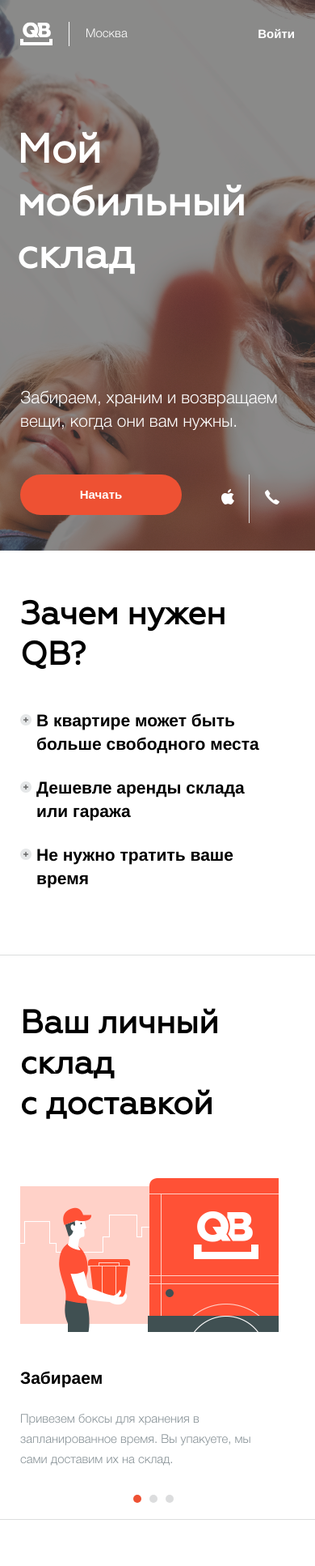
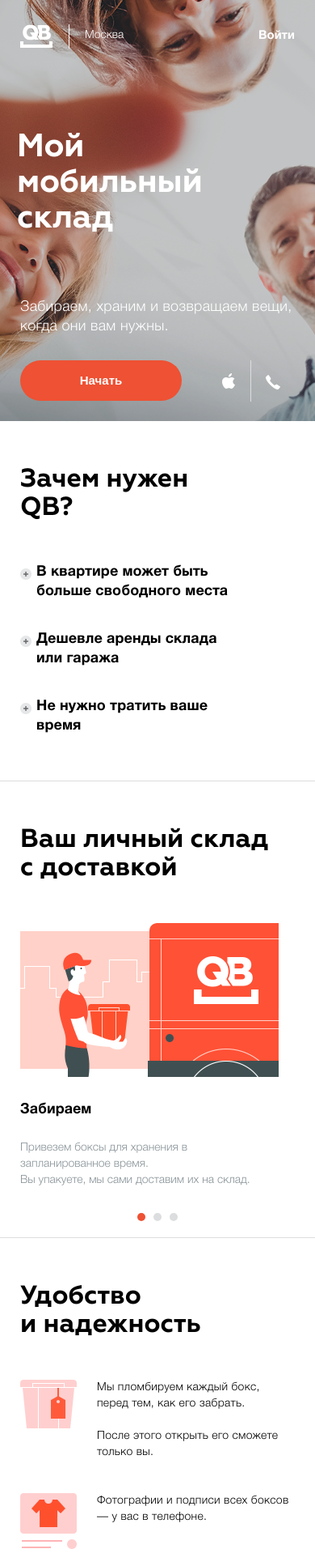
Before and after one commit to kholstinin/BQmarkup, a website: page index.html in a window 390 px wide. Shown: the top 1934 px of the page at 81% size. Drawn offline with Linux system fonts and the light colour scheme.

Commit message:
update markup, add fonts

```diff
--- a/index.html
+++ b/index.html
@@ -11,7 +11,7 @@
 </head>
 <body>
 <header>
-    <div class="header__head_wrapper">
+    <div class="header__head-wrapper">
         <div class="header__logo"><img src="img/logo.png"></div>
         <div class="header__city">Москва</div>
         <div class="header__phone">+7 (495) 120-2100</div>
@@ -26,7 +26,7 @@
             когда они вам нужны.</h3>
     </div>
 
-    <button class="btn btn__accent btn__small header__btn">Начать</button>
+    <button class="btn btn__type_accent btn__size_small header__btn">Начать</button>
     <div class="header__mobile-widget">
         <div class="header__mobile_icon header__download_mobile"><img src="img/mobile_apple.png" /></div>
         <div class="header__mobile_icon header__call_mobile"><img src="img/mobile_call.png" /></div>
@@ -36,7 +36,7 @@
 </header>
 
 <section class="section section_one">
-    <h2 class="section__header section_one__header">Зачем нужен<br/> QB?</h2>
+    <h2 class="section__header section__header_one">Зачем нужен<br/> QB?</h2>
 
     <div class="section_one__card_and_slider_wrapper">
         <div class="card section_one__card section_one__card_one">
@@ -52,9 +52,8 @@
                 <img src="img/slider.png">
                 <img class="section_one__slider_round_img" src="img/slider_roung.png">
                 <div class="section_one__slider_text">
-                    <h3 class="section_one__slider_header"><img src="img/plus.png" class="spoiler__switcher"/>Ваш
-                        ребенок вырос?</h3>
-                    <h3>Освободите детскую от игрушек</h3>
+                    <h3 class="section_one__slider_header">Ваш ребенок вырос?</h3>
+                    <h3>Освободите детскую<br/> от игрушек</h3>
                 </div>
             </div>
             <div class="slider__control">
@@ -91,7 +90,7 @@
         <div class="card_img">
             <img src="img/take.png"/>
             <div class="card_img__header"><h3>Забираем</h3></div>
-            <div class="card_img__text">Привезем боксы для хранения в запланированное время.
+            <div class="card_img__text">Привезем боксы для хранения в запланированное время.<br/>
                 Вы упакуете, мы сами доставим их на склад.
             </div>
         </div>
@@ -100,7 +99,7 @@
             <img src="img/save.png"/>
             <div class="card_img__header"><h3>Храним</h3></div>
             <div class="card_img__text">Боксы находятся на чистом и теплом складе
-                столько, сколько нужно.
+                столько, сколько нужно. <br/>
                 От 150 ₽ за бокс в месяц.
             </div>
         </div>
@@ -147,18 +146,18 @@
                 <div class="card_icon__text"><h4>Вы выбираете боксы для доставки<br/> прямо в приложении.</h4></div>
             </div>
 
-            <button class="btn btn__large section_three_btn"><img
+            <button class="btn btn__size_large section_three_btn"><img
                     src="img/apple.png"/><span>Скачать приложение</span>
             </button>
         </div>
     </div>
 
-    <div class="section_three__phone_wrapper">
+    <div class="section_three__phone_wrapper_mobile">
         <img class="section_three__phone_mobile" src="img/mobile_iphone.png" />
     </div>
 
-    <button class="btn section_three__mobile_btn">
-        <img class="section_three__mobile_btn_icon" src="img/apple_white.png" />
+    <button class="btn section_three__btn_mobile">
+        <img class="section_three__btn_mobile_icon" src="img/apple_white.png" />
         Скачать iOS приложение
     </button>
 
@@ -205,7 +204,7 @@
             </div>
         </div>
 
-        <button class="btn btn__large btn__accent">Заказать боксы</button>
+        <button class="btn btn__size_large btn__type_accent">Заказать боксы</button>
     </div>
     <div class="section_four__slider slider">
         <div class="slider__body slider__small">
@@ -288,7 +287,7 @@
             <h3>Выберите удобный день, чтобы сдать вещи<br/> на хранение.</h3>
             <div class="feedback_card__input-wrapper">
                 <div class="feedback_card__input"></div>
-                <button class="btn btn__accent btn__large feedback_card__btn">Далее</button>
+                <button class="btn btn__type_accent btn__size_large feedback_card__btn">Далее</button>
             </div>
         </div>
         <div class="feedback_card__image"><img src="img/boxes.png"/></div>
--- a/sass/styles/button.scss
+++ b/sass/styles/button.scss
@@ -16,14 +16,14 @@
   border-style: none;
 }
 
-.btn__large {
+.btn__size_large {
   width: 240px;
 }
 
-.btn__small {
+.btn__size_small {
   width: 200px;
 }
 
-.btn__accent {
+.btn__type_accent {
   background-color: $accent-color-btn;
 }
--- a/sass/styles/header.scss
+++ b/sass/styles/header.scss
@@ -2,15 +2,15 @@
   max-width: 1280px;
   position: relative;
   margin: 0 auto;
-  padding: 27px 100px 44px 100px;
+  padding: 25px 100px 50px 100px;
   background: url('../img/header.png') no-repeat;
   background-position: center;
   color: #fff;
 }
 
-.header__head_wrapper {
-  height: 30px;
-  line-height: 30px;
+.header__head-wrapper {
+  height: 28px;
+  line-height: 28px;
 }
 
 .header__logo {
@@ -23,7 +23,7 @@
 
 .header__city {
   float: left;
-  margin: 0 20px;
+  margin: 0 19px;
 }
 
 .header__phone {
@@ -32,7 +32,7 @@
 
 .header__download {
   float: right;
-  margin-right: 20px;
+  margin-right: 24px;
   cursor: pointer;
 }
 
@@ -46,21 +46,23 @@
 }
 
 .header__article {
-  margin: 98px 0 0 -4px;
+  margin: 102px 0 0 -4px;
   max-width: 350px;
   height: 183px;
   font-family: "Geometria";
   font-weight: bold;
   line-height: 65px;
+  letter-spacing: -0.4px;
 }
 
 .header__comments {
-  max-width: 390px;
-  margin-top: 140px;
+  max-width: 400px;
+  margin-top: 142px;
+  letter-spacing: 0.3px;
 }
 
 .header__btn {
-  margin-top: 50px;
+  margin-top: 42px;
 }
 
 .header__bottom_icon {
@@ -87,14 +89,14 @@
 
 .header__more_text {
   position: absolute;
-  right: 170px;
-  bottom: 69px;
+  right: 173px;
+  bottom: 68px;
 }
 
 .header__mobile-widget {
   display: none;
   float: right;
-  margin-top: 50px;
+  margin-top: 30px;
   height: 50px;
 }
 
@@ -103,7 +105,7 @@
 }
 
 .header__call_mobile {
-  padding: 19px;
+  padding: 18px 18px 11px 18px;
   border-left: 1px solid $border-color;
 
   img {
@@ -113,7 +115,7 @@
 }
 
 .header__download_mobile {
-  padding: 18px;
+  padding: 16px 19px 12px 19px;
 
   img {
     width: 16px;
--- a/sass/styles/main.scss
+++ b/sass/styles/main.scss
@@ -16,24 +16,38 @@
 
 body {
   margin: 0;
-  font-family: "Helvetica Neue", serif;
+  font-family: 'Helvetica Neue', serif;
   font-size: $base-font-size;
 }
 
 @font-face {
-  font-family: "Helvetica Neue";
+  font-family: 'Helvetica Neue';
   src: url('../fonts/HelveticaNeue.otf');
+  font-weight: normal;
 }
 
 @font-face {
-  font-family: "Geometria";
+  font-family: 'Helvetica Neue';
+  src: url('../fonts/HelveticaNeueBold.otf');
+  font-weight: bold;
+}
+
+@font-face {
+  font-family: 'Geometria';
   src: url('../fonts/Geometria.otf');
+  font-weight: normal;
+}
+
+@font-face {
+  font-family: 'Geometria';
+  src: url('../fonts/GeometriaBold.otf');
+  font-weight: bold;
 }
 
 .section__header {
+  line-height: 50px;
+  font-family: 'Geometria';
   font-weight: bold;
-  line-height: 50px;
-  font-family: "Geometria";
 }
 
 h3 {
--- a/sass/styles/media.scss
+++ b/sass/styles/media.scss
@@ -1,25 +1,27 @@
 @media (max-width: 500px) {
   // Global
 
+  body {
+    font-size: $mobile-base-font-size;
+  }
+
   .section {
-    padding-left: 25px;
-    padding-right: 25px;
+    padding: 55px 25px 55px 25px;
   }
 
   header {
-    padding-left: 25px;
-    padding-right: 25px;
+    padding: 30px 25px 25px 25px;
   }
 
-  h1 {
-    font-size: 50px;
+  .section__header {
+    line-height: 35px;
+  }
+
+  h3 {
+    line-height: 24px;
   }
 
   // Header
-
-  header {
-    background-image: url('../img/mobile_header.png');
-  }
 
   .header__download, .header__phone, .header__more_text, .header__bottom_icon {
     display: none
@@ -33,22 +35,35 @@
     display: block;
   }
 
+  .header__article {
+    max-width: 250px;
+    line-height: 44px;
+    height: auto;
+  }
+
+  .header__comments {
+    margin-top: 75px;
+  }
+
+  .header__btn {
+    margin-top: 30px;
+  }
+
   // Section one
 
   .section_one {
-    padding-top: 55px;
-    padding-bottom: 55px;
+    padding-bottom: 20px;
   }
 
   .section_one__slider {
     display: none;
   }
 
-  .section_one__header {
+  .section__header_one {
     position: relative;
     top: auto;
     left: auto;
-    margin-bottom: 40px;
+    margin-bottom: 50px;
   }
 
   .section_one__card {
@@ -57,6 +72,7 @@
 
   .card__header {
     margin-left: 20px;
+    margin-bottom: 35px;
   }
 
   .section_one__cards_wrapper {
@@ -79,8 +95,19 @@
   // Section two
 
   .section_two {
-    padding-top: 60px;
     padding-bottom: 20px;
+  }
+
+  .section_two__header {
+    margin-bottom: 50px;
+  }
+
+  .card_img__header {
+    margin: 25px 0;
+  }
+
+  .card_img__text {
+    line-height: 20px;
   }
 
   .section_two__cards_wrapper {
@@ -99,11 +126,6 @@
 
   // Section three
 
-  .section_three {
-    padding-top: 60px;
-    padding-bottom: 60px;
-  }
-
   .section_three__header {
     position: relative;
     top: auto;
@@ -116,23 +138,41 @@
     margin-bottom: 40px;
   }
 
+  .card_icon__text {
+    h4 {
+      font-size: 14px;
+      line-height: 20px;
+    }
+  }
+
   .card_icon_img {
-    margin-right: 25px;
+    margin: 0 25px 6px 0;
   }
 
   .card_icon_first {
-    margin-top: 105px;
+    margin-top: 50px;
+
+    .card_icon_img {
+      width: 70px;
+      height: 60px;
+    }
   }
 
-  .card_icon_second {
+  .card_icon_second, .card_icon_third {
     margin-top: 0;
+  }
+
+  .card_icon_third {
+    .card_icon_img {
+      margin-bottom: 15px;
+    }
   }
 
   .section_phone_three, .section_three_btn {
     display: none;
   }
 
-  .section_three__phone_wrapper, .section_three__mobile_btn {
+  .section_three__phone_wrapper_mobile, .section_three__btn_mobile {
     display: block;
   }
 
@@ -144,8 +184,10 @@
 
   .section_four {
     flex-direction: column;
-    padding-top: 60px;
-    padding-bottom: 60px;
+  }
+
+  .section_four__control_one {
+    margin-right: 0;
   }
 
   .section_four__slider {
@@ -216,3 +258,9 @@
     display: block;
   }
 }
+
+@media (max-width: 360px) {
+  .header__btn {
+    width: 150px;
+  }
+}
--- a/sass/styles/sectionFive.scss
+++ b/sass/styles/sectionFive.scss
@@ -1,5 +1,5 @@
 .section_five {
-  padding: 82px 100px 61px 100px;
+  padding: 78px 100px 61px 100px;
 }
 
 .section_five__feedbacks-wrapper {
--- a/sass/styles/sectionFour.scss
+++ b/sass/styles/sectionFour.scss
@@ -3,11 +3,11 @@
   flex-direction: row;
   justify-content: space-between;
   border-bottom: 1px solid $border-color;
-  padding: 78px 100px 60px 100px;
+  padding: 80px 100px 60px 100px;
 }
 
 .section__header_four {
-  margin-top: 24px;
+  margin-top: 20px;
 }
 
 .section_four__slider_img {
@@ -28,6 +28,7 @@
 .section_four__comment {
   margin-top: 18px;
   color: $text-gray;
+  letter-spacing: 0.2px;
 
   h4 {
     line-height: 29px;
@@ -49,14 +50,14 @@
 }
 
 .controls_wrapper {
-  margin: 46px 0;
+  margin: 49px 0 51px 0;
   display: flex;
   flex-direction: row;
   justify-content: space-between;
 }
 
 .control {
-  width: 320px;
+  max-width: 320px;
   height: 6px;
   background-color: #e5e6e7;
   margin: 17px 0 45px 0;
@@ -107,6 +108,8 @@
   background-color: $border-color;
 }
 
+
+
 .controls_mobile_result {
   display: none;
   flex-direction: row;
--- a/sass/styles/sectionOne.scss
+++ b/sass/styles/sectionOne.scss
@@ -1,9 +1,9 @@
 .section_one {
   border-bottom: 1px solid $border-color;
-  padding: 80px 100px 0 100px;
+  padding: 80px 100px 55px 100px;
 }
 
-.section_one__header {
+.section__header_one {
   position: absolute;
   top: 92px;
   left: 100px;
@@ -18,14 +18,14 @@
 
 .section_one__slider_round_img {
   position: absolute;
-  top: 155px;
-  left: 380px;
+  top: 158px;
+  left: 379px;
 }
 
 .section_one__slider_text {
   position: absolute;
-  right: 39px;
-  top: 28px;
+  right: 41px;
+  top: 30px;
   width: 129px;
 
   h3 {
@@ -44,29 +44,34 @@
   justify-content: flex-end;
 }
 
+.spoiler__switcher {
+  display: none;
+}
+
+.card {
+  letter-spacing: 0.3px;
+}
+
 .card__header {
   font-weight: bold;
   position: relative;
-}
-
-.spoiler__switcher {
-  display: none;
+  letter-spacing: 0.1px;
 }
 
 .card__text {
   color: $text-gray;
   line-height: 23px;
-  margin-bottom: 30px;
+  margin-bottom: 28px;
 }
 
 .section_one__card_one {
-  max-width: 306px;
+  max-width: 310px;
   align-self: flex-end;
-  margin-bottom: 55px;
+  margin-bottom: 26px;
 }
 
 .card__header_card_one {
-  margin-bottom: 25px;
+  margin-bottom: 26px;
 }
 
 .section_one__card_two {
@@ -79,8 +84,8 @@
 }
 
 .section_one__card_three {
-  max-width: 289px;
-  margin: 50px 30px 83px 28px;
+  max-width: 291px;
+  margin: 50px 30px 0 28px;
 }
 
 .card__header_card_three {
--- a/sass/styles/sectionThree.scss
+++ b/sass/styles/sectionThree.scss
@@ -1,6 +1,6 @@
 .section_three {
   border-bottom: 1px solid $border-color;
-  padding: 78px 100px 40px 100px;
+  padding: 72px 100px 44px 100px;
 }
 
 .section_three__header {
@@ -10,8 +10,8 @@
 }
 
 .card_icon__text {
-  margin-bottom: 20px;
-  max-width: 290px;
+  max-width: 300px;
+  letter-spacing: 0.3px;
 
   h4 {
     line-height: 25px;
@@ -31,18 +31,20 @@
 }
 
 .card_icon_img {
-  margin-bottom: 30px;
-  width: 70px;
-  height: 60px;
+  margin-bottom: 27px;
 }
 
 .card_icon_first {
-  margin-top: 332px;
+  margin-top: 340px;
+
+  .card_icon__text:first-child {
+    margin-bottom: 20px;
+  }
 }
 
 .card_icon_second {
   text-align: right;
-  margin-top: 142px;
+  margin-top: 150px;
 }
 
 .card_icon_third {
@@ -51,7 +53,7 @@
 }
 
 .section_three_btn {
-  margin: 90px 0 0 50px;
+  margin: 110px 0 0 50px;
   color: #5d5d5d;
 
   span {
@@ -65,7 +67,7 @@
   }
 }
 
-.section_three__phone_wrapper {
+.section_three__phone_wrapper_mobile {
   display: none;
   border-bottom: 1px solid $border-color;
 }
@@ -77,14 +79,14 @@
   margin: 0 auto;
 }
 
-.section_three__mobile_btn {
+.section_three__btn_mobile {
   display: none;
   background-color: #5D5D5D;
   width: 100%;
   margin-top: 20px;
 }
 
-.section_three__mobile_btn_icon {
+.section_three__btn_mobile_icon {
   position: absolute;
   top: 14px;
   left: 24px;
--- a/sass/styles/sectionTwo.scss
+++ b/sass/styles/sectionTwo.scss
@@ -1,10 +1,10 @@
 .section_two {
   border-bottom: 1px solid $border-color;
-  padding: 83px 100px 81px 100px;
+  padding: 81px 100px 81px 100px;
 }
 
 .section_two__header {
-  margin-bottom: 65px;
+  margin-bottom: 69px;
 }
 
 .section_two__cards_wrapper {
@@ -24,7 +24,7 @@
 }
 
 .card_img__header {
-  margin: 38px 0 25px 0;
+  margin: 35px 0 25px 0;
 
   h3 {
     font-weight: bold;
--- a/sass/styles/slider.scss
+++ b/sass/styles/slider.scss
@@ -7,7 +7,7 @@
 .slider__small {
   width: 320px;
   height: 470px;
-  padding: 30px 38px 0 55px;
+  padding: 28px 38px 0 55px;
 }
 
 .slider__large {
@@ -21,6 +21,11 @@
   flex-direction: row;
   flex-wrap: nowrap;
   justify-content: center;
+  padding-top: 20px;
+
+  :last-child {
+    margin-right: 0;
+  }
 }
 
 .slider__point {
@@ -28,12 +33,8 @@
   width: 10px;
   height: 10px;
   background-color: #DCDDDE;
-  margin: 20px 10px 0 0;
+  margin-right: 10px;
   cursor: pointer;
-
-  :last-child {
-    margin-right: 0;
-  }
 }
 
 .slider__point_active {
```
Also changed, not shown: sass/styles/footer.scss (+4 -3 lines), sass/styles/functions.scss (+7 -0 lines), sass/styles/variables.scss (+8 -0 lines), css/styles.css, fonts/GeometriaBold.otf (added), fonts/HelveticaNeueBold.otf (added).
